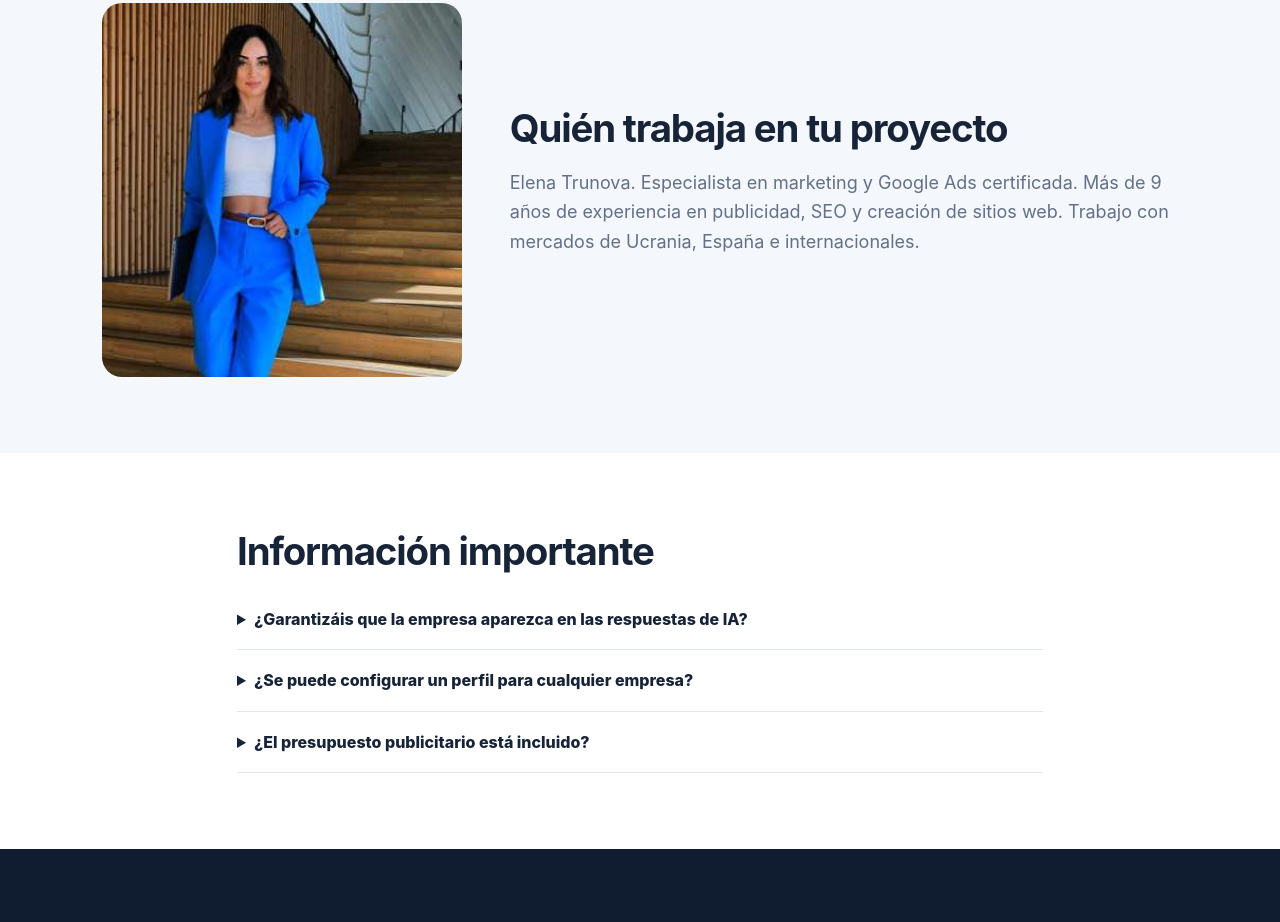
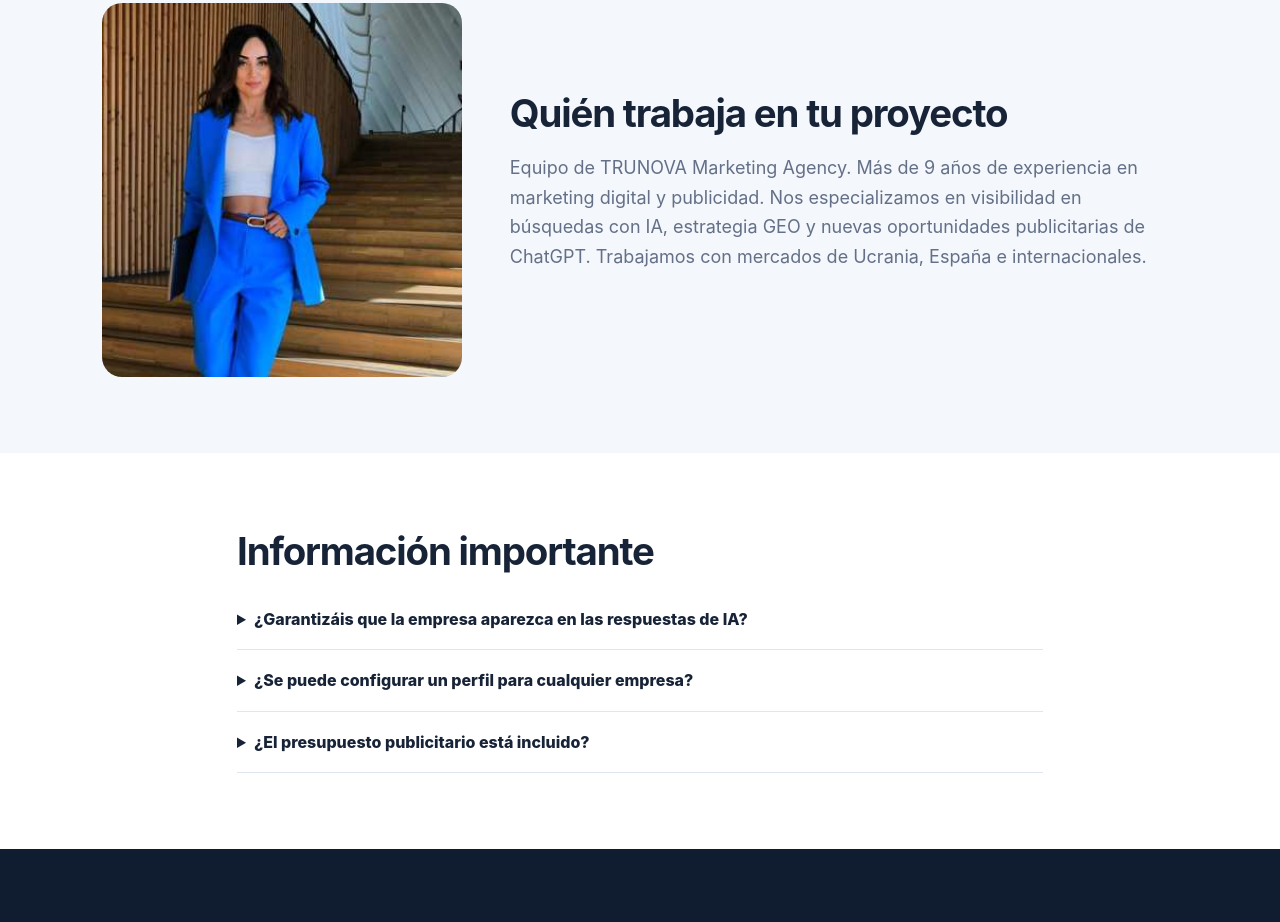
Before and after one commit to trunovappc-cloud/elena-gpt, a plain HTML site: page es.html in a window 1280 px wide. Shown: the part 2261-3183 px from the top of the page. Drawn offline with Linux system fonts and the light colour scheme.

Commit message:
Align agency positioning with GPT and AI marketing only

```diff
--- a/es.html
+++ b/es.html
@@ -22,7 +22,7 @@ footer{background:#091322;color:#9eacc0;padding:26px 0;font-size:14px}footer a{c
 <article class="card"><div class="num">03</div><h3>Publicidad en ChatGPT</h3><p>Comprobamos si es posible activar la publicidad, preparamos la campaña y gestionamos su evolución.</p><div class="price">Configuración 250 €<small>Gestión desde 100 € / mes</small></div><a class="btn" href="chatgpt-ads.html">Más información</a></article></div></div></section>
 <section class="soft"><div class="wrap"><h2>Trabajamos la visibilidad en sistemas de IA</h2><p class="intro">La optimización se centra en sistemas que buscan, resumen y recomiendan información a los usuarios.</p><div class="platforms"><span>ChatGPT Search</span><span>Google Gemini</span><span>Google AI Overviews</span><span>Claude</span><span>Microsoft Copilot</span><span>Perplexity</span></div></div></section>
 <section><div class="wrap"><h2>Cómo trabajamos</h2><div class="steps"><div class="step"><b>Solicitud y primera conversación</b><p>Conocemos tu actividad, mercado y objetivos.</p></div><div class="step"><b>Análisis y plan</b><p>Comprobamos la disponibilidad de las herramientas y definimos el alcance.</p></div><div class="step"><b>Ejecución e informe</b><p>Realizamos el trabajo acordado y presentamos los resultados.</p></div></div></div></section>
-<section class="soft"><div class="wrap about"><img src="photo.jpg" alt="Elena Trunova"><div><h2>Quién trabaja en tu proyecto</h2><p>Elena Trunova. Especialista en marketing y Google Ads certificada. Más de 9 años de experiencia en publicidad, SEO y creación de sitios web. Trabajo con mercados de Ucrania, España e internacionales.</p></div></div></section>
+<section class="soft"><div class="wrap about"><img src="photo.jpg" alt="Elena Trunova"><div><h2>Quién trabaja en tu proyecto</h2><p>Equipo de TRUNOVA Marketing Agency. Más de 9 años de experiencia en marketing digital y publicidad. Nos especializamos en visibilidad en búsquedas con IA, estrategia GEO y nuevas oportunidades publicitarias de ChatGPT. Trabajamos con mercados de Ucrania, España e internacionales.</p></div></div></section>
 <section><div class="wrap faq"><h2>Información importante</h2><details><summary>¿Garantizáis que la empresa aparezca en las respuestas de IA?</summary><p>No. Ningún profesional puede garantizar una posición concreta ni una mención en cada respuesta. Trabajamos la accesibilidad técnica, la calidad de la información y la presencia de la empresa en fuentes relevantes, y después hacemos seguimiento.</p></details><details><summary>¿Se puede configurar un perfil para cualquier empresa?</summary><p>No siempre. Primero comprobamos si la función está disponible para la empresa y su región. El pago de la configuración se realiza cuando confirmamos que el trabajo es posible.</p></details><details><summary>¿El presupuesto publicitario está incluido?</summary><p>No. El presupuesto publicitario se paga por separado de los servicios de la agencia.</p></details></div></section>
 <section class="contact" id="contact"><div class="wrap"><h2>Hablemos de tu proyecto</h2><p>Déjanos tus datos y elige el servicio. Te responderemos para concretar los siguientes pasos.</p><form class="form" id="lead"><label>¿Qué servicio te interesa?<select id="service"><option>Perfil de negocio en ChatGPT</option><option>Posicionamiento GEO en búsquedas de IA</option><option>Publicidad en ChatGPT</option><option>Quiero una consulta</option></select></label><label>Tu nombre<input id="name" required></label><label>Web o Instagram<input id="site" placeholder="https://"></label><label>País / mercado<input id="country" placeholder="Por ejemplo, España"></label><label>Tu objetivo<textarea id="details" rows="3" placeholder="Describe brevemente tu objetivo" style="width:100%;margin-top:6px;padding:14px;border:0;border-radius:9px;font:inherit"></textarea></label><button class="btn" type="submit">Hablar del proyecto por Telegram</button></form></div></section></main>
 <footer><div class="wrap">TRUNOVA Marketing Agency · Valencia · <a href="https://instagram.com/elena_reclama">Instagram @elena_reclama</a></div></footer>
```
